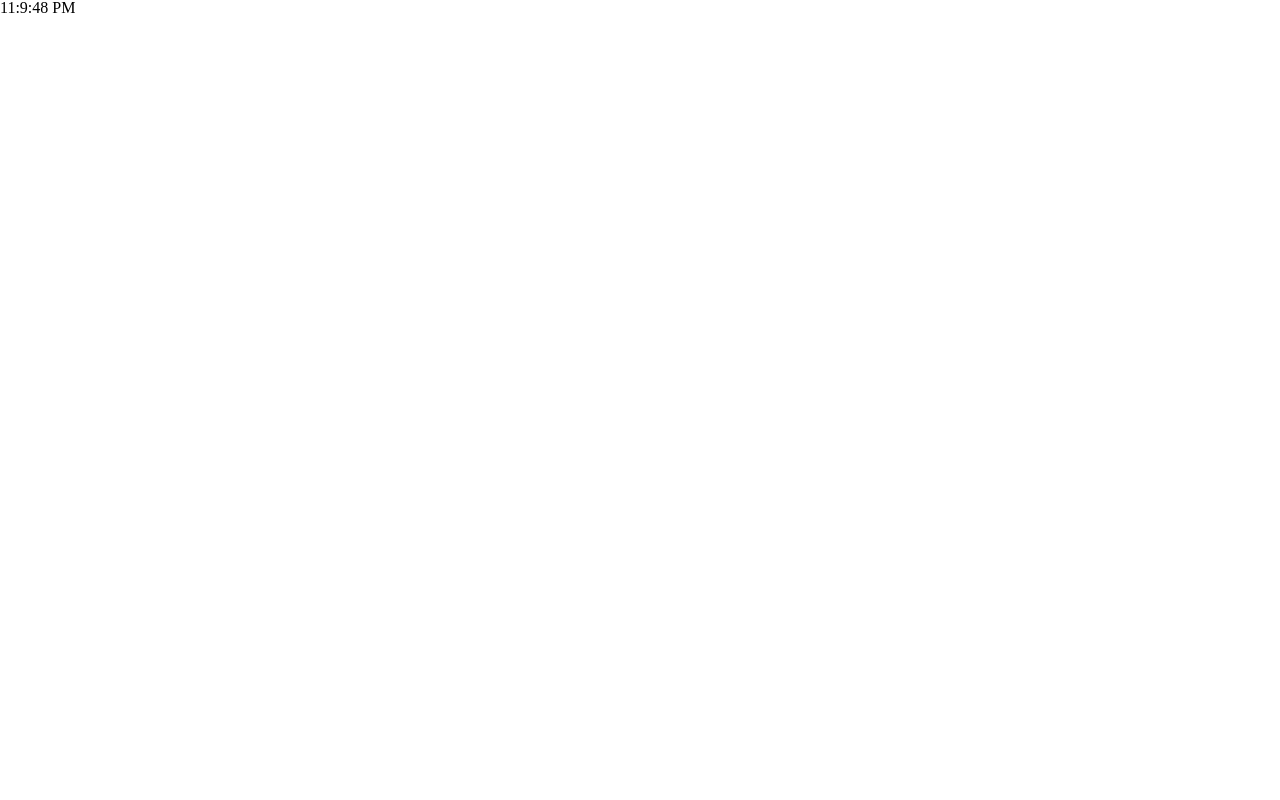
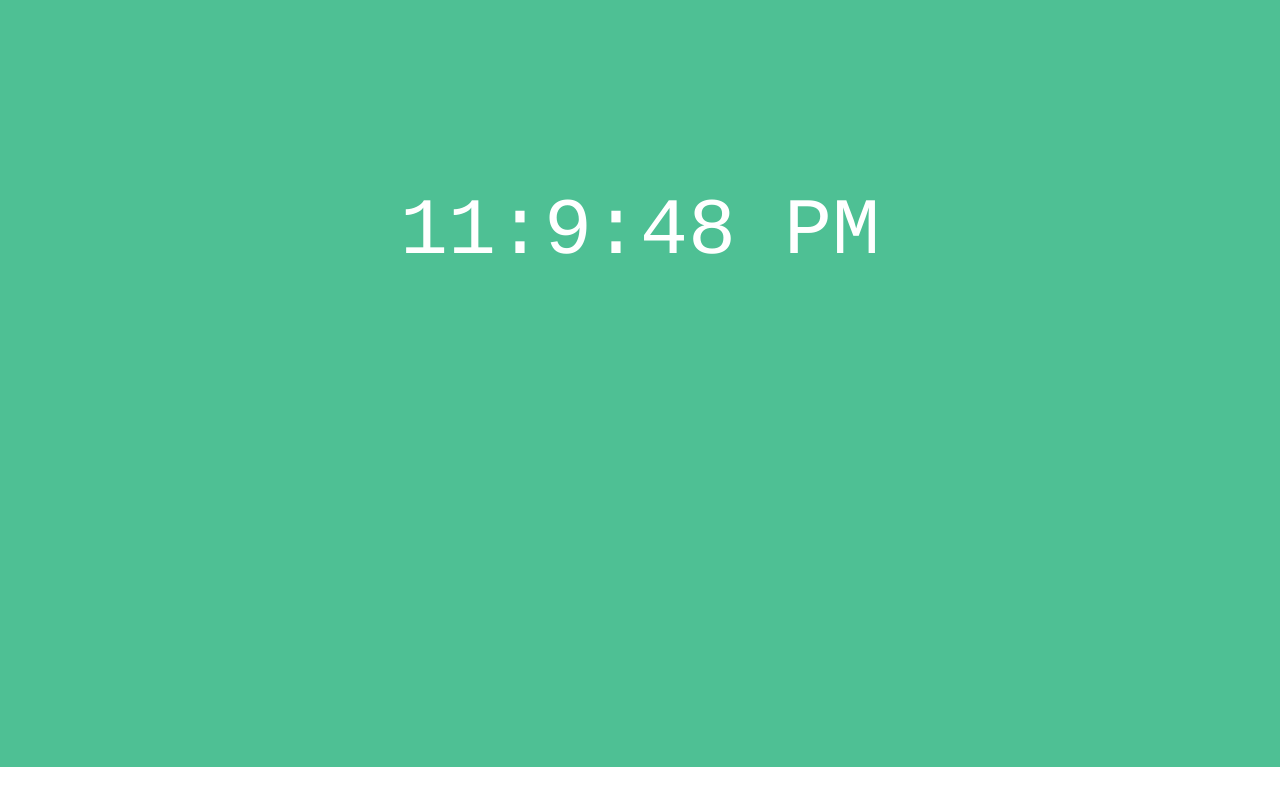
Before and after one commit to azeneli/Digital-Clock, a plain HTML site: page index.html in a window 1280 px wide. Drawn offline with Linux system fonts and the light colour scheme.

Commit message:
Style div

```diff
--- a/styles/main.css
+++ b/styles/main.css
@@ -8,3 +8,15 @@
 *   #507796
 *   #1E2E3E
 */
+
+#clock {
+	width: 100%;
+	height: 575px;
+	background-color: #4EC094;
+	font-family: courier, monospace;
+    text-align: center;
+    color: #fff;
+    font-size: 5rem;
+    margin: auto;
+    padding: 12rem 0 0 0;
+}
```
